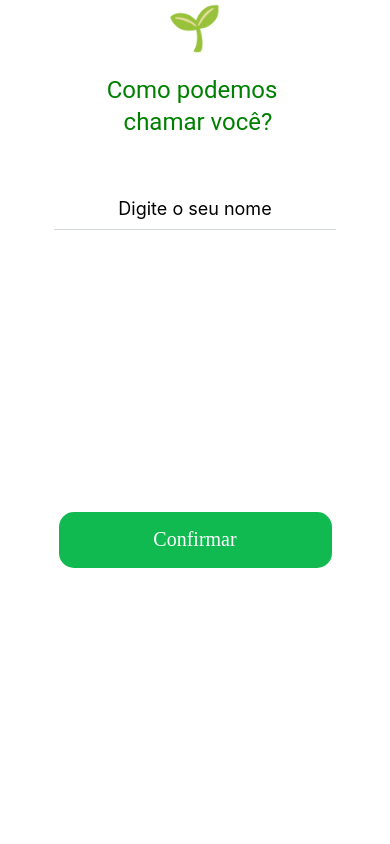
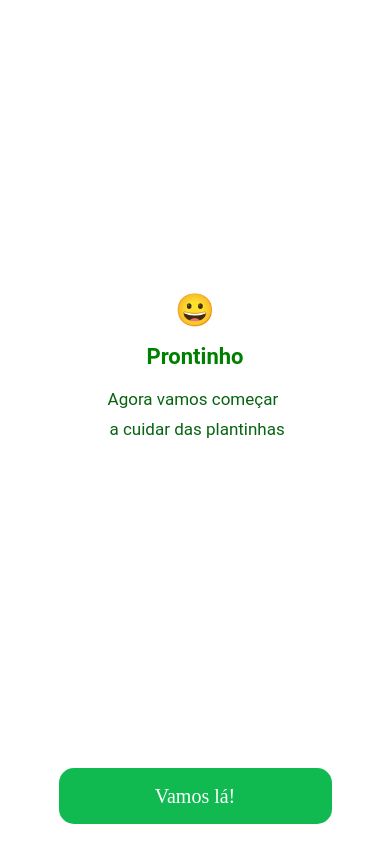
Before and after one commit to Gabrielcefetzada/NLW5-Plant-Manager, a React Native app: screen / in a window 390 px wide. Built offline with nearby package versions, Linux system fonts and the light colour scheme.

Commit message:
finished the user identification styles and starting code the Confirmation.tsx

```diff
--- a/App.tsx
+++ b/App.tsx
@@ -1,12 +1,12 @@
 import { StatusBar } from 'expo-status-bar';
 import React from 'react';
 import { SafeAreaView, StyleSheet, Text, View } from 'react-native';
-import { Userindentification } from './src/pages/Userindentification'
+import { Confirmation } from './src/pages/Confirmation'
 
 export default function App() {
   return (
     <SafeAreaView style={styles.container}>
-      <Userindentification/>
+      <Confirmation/>
     </SafeAreaView>
   );
 }
--- a/src/components/ButtonMoreUsed.tsx
+++ b/src/components/ButtonMoreUsed.tsx
@@ -9,7 +9,7 @@ interface ButtonMoreUsedProps extends TouchableOpacityProps {
 export function ButtonMoreUsed({ title, ...rest } : ButtonMoreUsedProps) {
 
   return (
-    <SafeAreaView style={styles.container}>
+
       <TouchableOpacity
       activeOpacity={0.7}
       style={styles.button}
@@ -19,7 +19,7 @@ export function ButtonMoreUsed({ title, ...rest } : ButtonMoreUsedProps) {
             { title }
           </Text>
       </TouchableOpacity>
-    </SafeAreaView>
+
   );
 }
 
@@ -38,7 +38,8 @@ const styles = StyleSheet.create({
         height: 56,
         width: Dimensions.get('window').width * 0.7,
         padding: 10,
-        borderRadius: 15
+        borderRadius: 15,
+        marginTop: 15,
     },
 
     textBtn: {
--- /dev/null
+++ b/src/pages/Confirmation.tsx
@@ -0,0 +1,64 @@
+import React from 'react';
+import { SafeAreaView, Text, View, StyleSheet } from 'react-native';
+
+import { ButtonMoreUsed } from '../components/ButtonMoreUsed'
+
+export function Confirmation() {
+    return (
+        <SafeAreaView style={styles.container}>
+            <View style={styles.container}>
+                <Text style={styles.emoji}>
+                😀
+                </Text>
+
+                <Text style={styles.title}>
+                    Prontinho
+                </Text>
+
+                <Text style={styles.subtitle}>
+                    Agora vamos começar {'\n'} a cuidar das plantinhas
+                </Text>
+            </View>
+
+            <View style={styles.footer}>
+                <ButtonMoreUsed title="Vamos lá!"/>
+            </View>
+        </SafeAreaView>
+    )
+}
+
+const styles = StyleSheet.create({
+    container: {
+        flex: 1,
+        alignItems: 'center',
+        justifyContent: 'center'
+    },
+
+    title: {
+        fontSize: 22,
+        fontFamily: 'Roboto',
+        fontWeight: 'bold',
+        textAlign: 'center',
+        color: 'green',
+        marginTop: 15
+    },
+
+    subtitle: {
+        fontSize: 17,
+        lineHeight: 30,
+        fontFamily: 'Roboto',
+        textAlign: 'center',
+        color: '#076310',
+        marginTop: 15
+    },
+
+    emoji: {
+        fontSize: 32
+    },
+
+    footer: {
+        width: '100%',
+        padding: 20,
+    }
+
+})
--- a/src/pages/Userindentification.tsx
+++ b/src/pages/Userindentification.tsx
@@ -1,12 +1,33 @@
-import React from 'react';
-import { StyleSheet, SafeAreaView, View, Text, TextInput, KeyboardAvoidingView } from 'react-native';
+import React, { useState } from 'react';
+import { StyleSheet, SafeAreaView, View, Text, TextInput, KeyboardAvoidingView, Platform } from 'react-native';
 
 import { ButtonMoreUsed } from '../components/ButtonMoreUsed'
 
 export function Userindentification() {
+
+    const [isFocused, setIsFocused] = useState(false)
+    const [isFilled, setIsFilled] = useState(false)
+    const [name, setName] = useState<string>()
+
+    const handleFocus = () => {
+        setIsFocused(true)
+        setIsFilled(!! name)
+    }
+
+    const handleBlur = () => {
+        setIsFocused(false)
+    }
+
+    const handleInputChange = (value: string) => {
+        setIsFilled(!! value)
+        setName(value)
+    }
+
     return (
         <SafeAreaView style={styles.container}>
-            <KeyboardAvoidingView style={styles.container}>
+            <KeyboardAvoidingView
+             behavior={Platform.OS === 'ios' ? 'padding' : 'height'}
+             style={styles.container}>
                 <View style={styles.content}>
                     <View style={styles.form}>
                         <Text style={styles.emoji}>
@@ -16,10 +37,13 @@ export function Userindentification() {
                             Como podemos {'\n'} chamar você?
                         </Text>
                         <TextInput
+                            onBlur={handleBlur}
+                            onFocus={handleFocus}
+                            onChangeText={handleInputChange}
                             placeholder="Digite o seu nome"
-                            style={styles.input}
-                            />
-                        <ButtonMoreUsed title="Confirmar"/>
+                            style={[styles.input, (isFocused || isFilled) && { borderBottomColor: 'green'} ]}
+                        />
+                       <ButtonMoreUsed title="Confirmar"/>
                     </View>
                 </View>
             </KeyboardAvoidingView>
@@ -68,7 +92,8 @@ const styles = StyleSheet.create({
         textAlign: 'center',
         color: 'green',
         fontFamily: 'Roboto',
-        marginTop: 20
+        marginTop: 20,
+        fontWeight: 'bold'
     }
 
 
```
